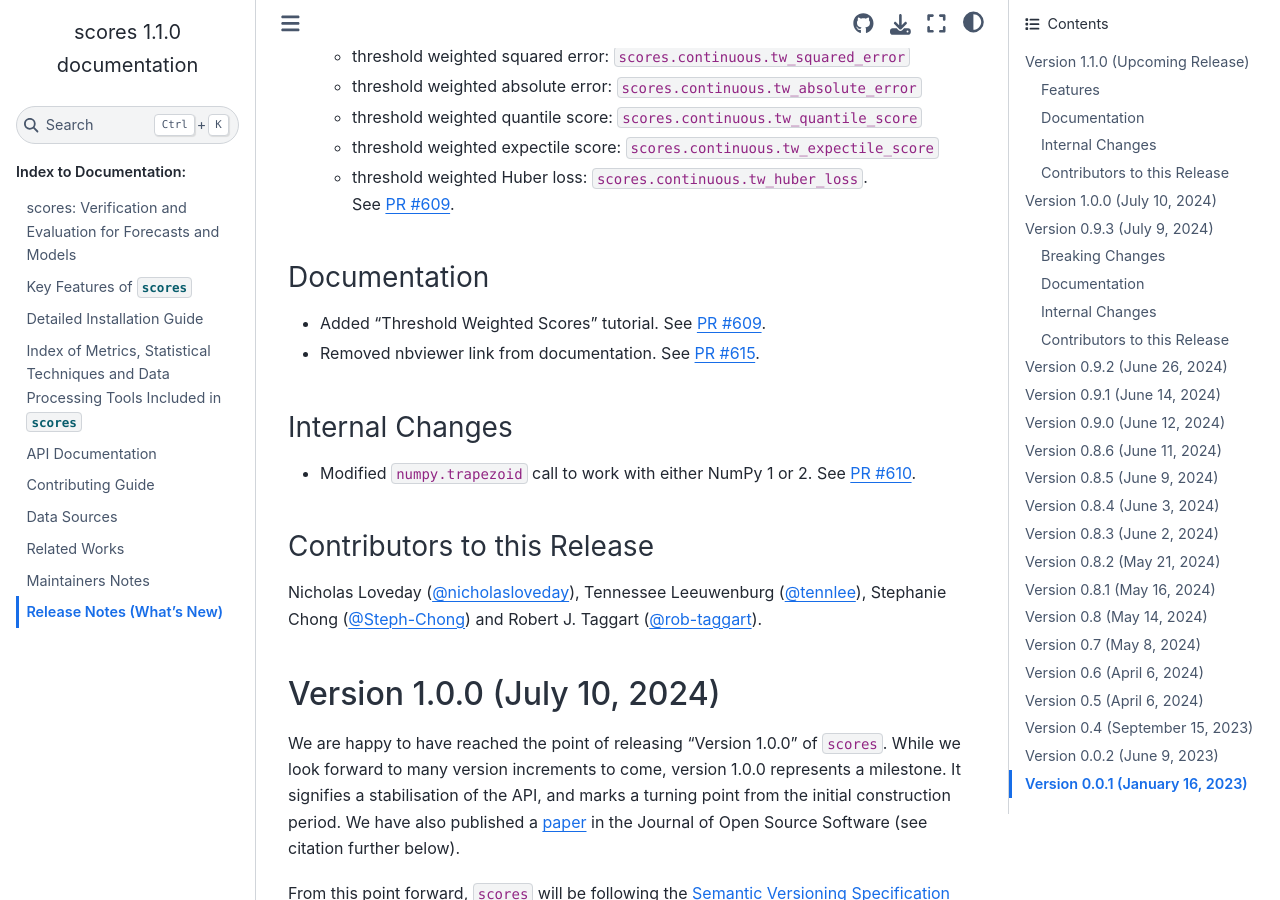
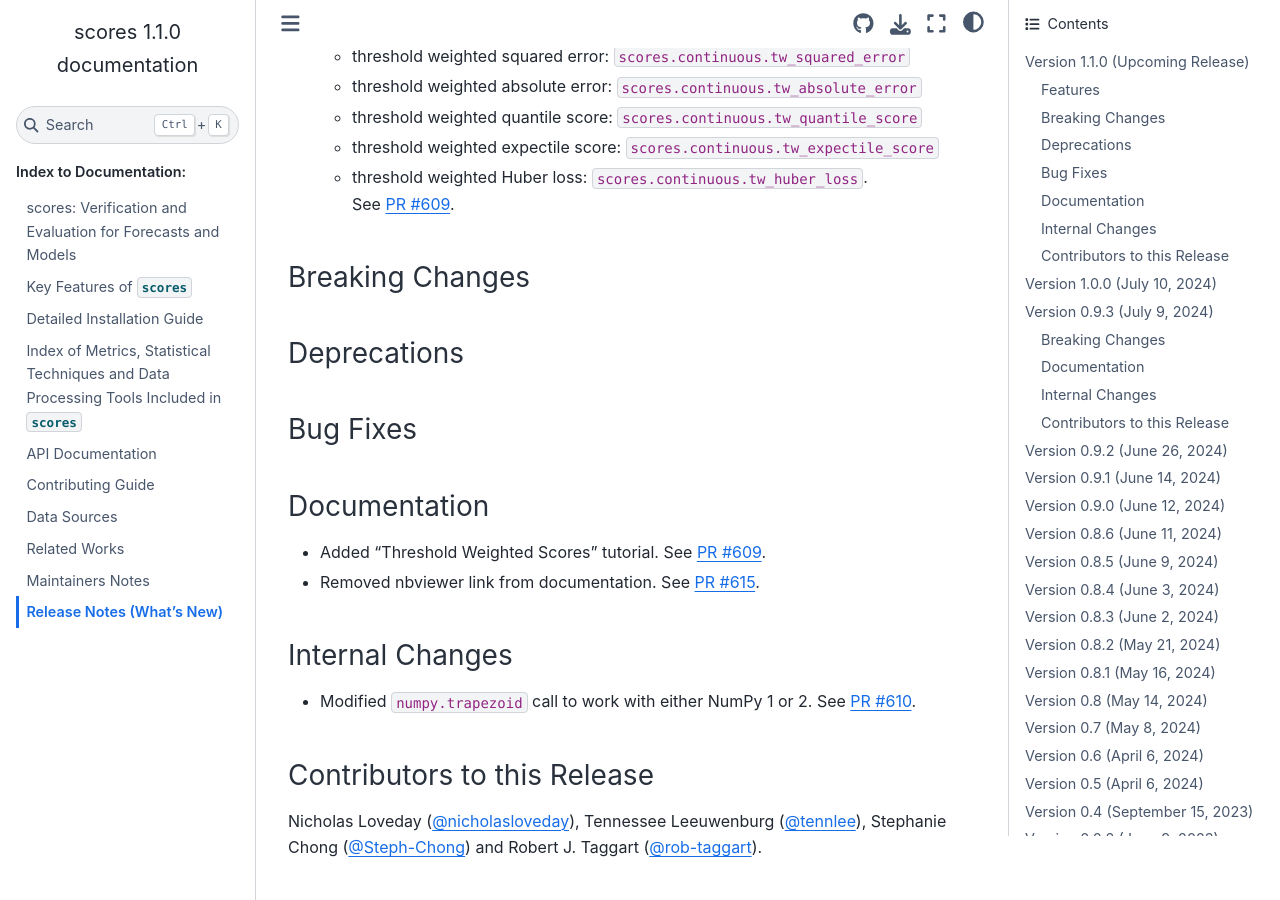
Before and after one commit to nci/scores, a Sphinx documentation site: the page built from docs/release_notes.md, in a window 1280 px wide and 900 px high, scrolled down 349 px. Built offline with Sphinx 7.4.7 and the Sphinx Book theme 1.1.4, drawn with Linux system fonts in a browser that asks for light colours; pages that are not in the unit, such as notebooks, are missing from menus.

Commit message:
Update Release Notes

```diff
--- a/docs/release_notes.md
+++ b/docs/release_notes.md
@@ -13,6 +13,12 @@ For a list of all changes in this release, see the [full changelog](https://gith
 	- threshold weighted expectile score: `scores.continuous.tw_expectile_score`
 	- threshold weighted Huber loss: `scores.continuous.tw_huber_loss`.
 See [PR #609](https://github.com/nci/scores/pull/609).
+
+### Breaking Changes
+
+### Deprecations
+
+### Bug Fixes
 
 ### Documentation
 
```
